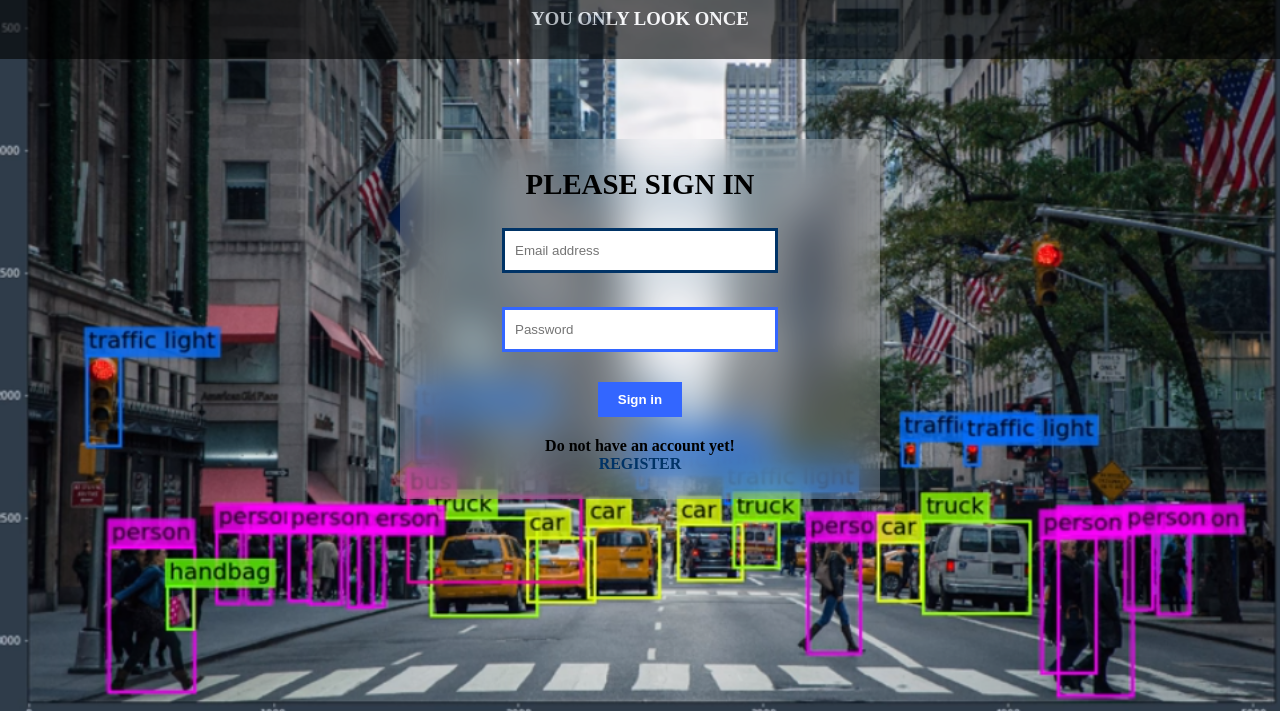
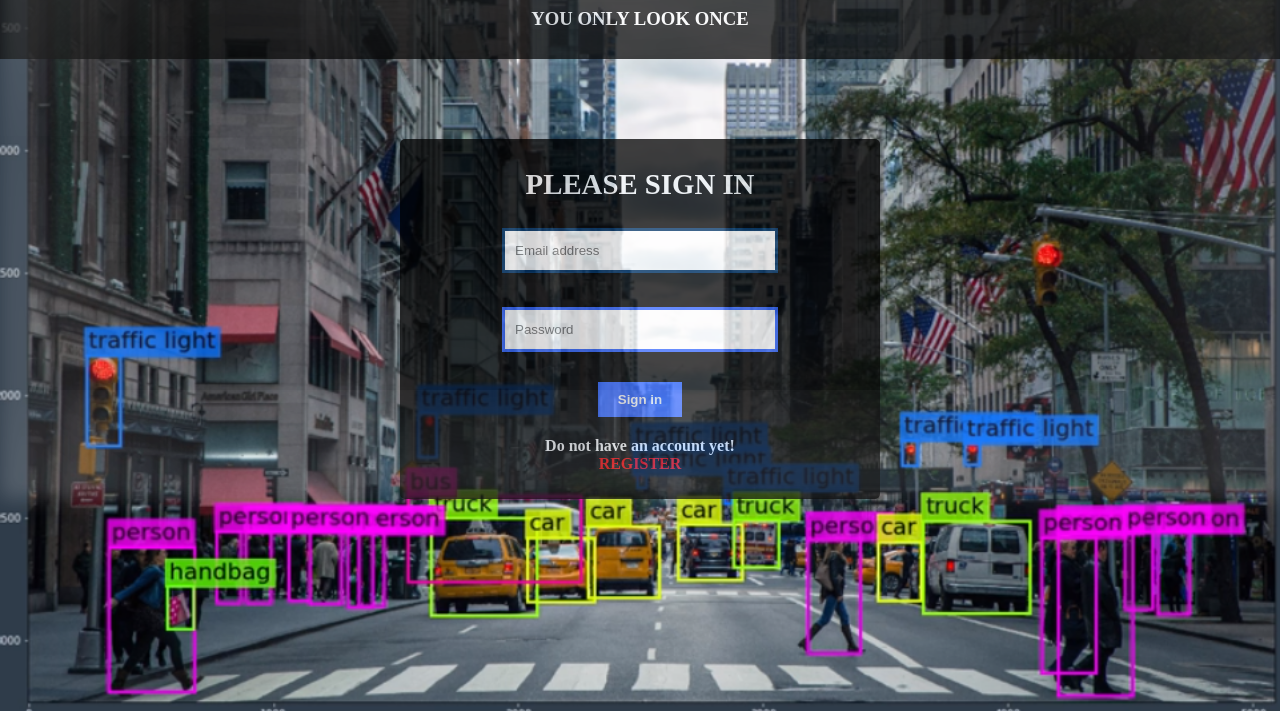
Before and after one commit to harkirat22/Serverless-Image-Storage, a plain HTML site: page index.html in a window 1280 px wide. Shown: the part 89-800 px from the top of the page. Drawn offline with nearby package versions, Linux system fonts and the light colour scheme.

Commit message:
final css changes

```diff
--- a/main.css
+++ b/main.css
@@ -30,7 +30,7 @@ button[type=button] {
 
 a {
     text-decoration: none;
-    color: #003366;
+    color: red;
     font-weight: bold;
 }
 
@@ -38,13 +38,66 @@ h1 {
     font-size: 1.8em;
 }
 
+
+.container:before {
+    content: '';
+    position: absolute;
+    top: 0;
+    left: 0;
+    right: 0;
+    bottom: 0;
+	box-shadow: inset 0 0 2000px rgba(255, 255, 255, .5);
+    filter: blur(10px);
+}
+
+
+
+
+/*.container{
+	box-shadow: 0 0 1rem 0 rgba(0, 0, 0, .5);
+	backdrop-filter: blur(25px);
+    border-radius: 5px;
+    padding: 10px;
+    margin: 5em 25em 8em 25em;
+	z-index: 1;
+    background: inherit;
+    overflow: hidden;
+}
+
+
+.container:before {
+    content: "";
+    position: absolute;
+    background: inherit;
+    z-index: -1;
+    top: 0;
+    left: 0;
+    right: 0;
+    bottom: 0;
+    box-shadow: inset 0 0 2000px rgba(255, 255, 255, .5);
+    filter: blur(10px);
+    margin: 5em 25em 8em 25em;
+}
+*/
+
 .container{
-	background-color: rgba(255, 255, 255, .20);
-	backdrop-filter: blur(20px);
+	background: black;
+	opacity:0.75;
+	color:white !important;
     border-radius: 5px;
     padding: 10px;
     margin: 5em 25em 8em 25em;
 }
+
+
+/*filter: opacity(0.8)
+background-color: rgba(0, 0, 0);
+
+existing:
+background-color: rgba(255, 255, 255, .20);
+	backdrop-filter: blur(20px);*/
+
+
 
 body  {
 	background-image: url("b5.png");
@@ -61,7 +114,7 @@ body  {
   text-align: center;
   background: black;
   color: white;
-  opacity:0.6;
+  opacity:0.75;
 
 }
 
```
Also changed, not shown: new3.html (+12 -9 lines), profile.html (+18 -4 lines).
